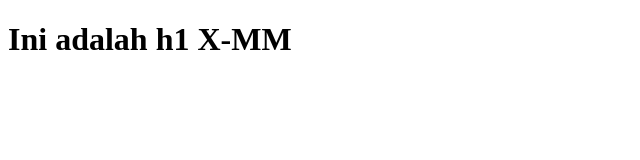
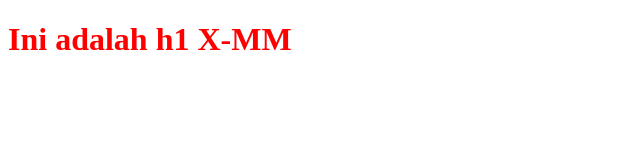
Before and after one commit to Suhendri21/Latihan1, a plain HTML site: page index.html in a window 1280 px wide. Shown: the whole page, without its empty margins (0-640 px from the left). Drawn offline with Linux system fonts and the light colour scheme.

Commit message:
Update index.html

```diff
--- a/index.html
+++ b/index.html
@@ -3,8 +3,8 @@
 <head>
 <title>Latihan1</title>
 <style>
-h1[
-color:red;]
+h1{
+color:red;}
 </style>
 </head>
 <body>
```
